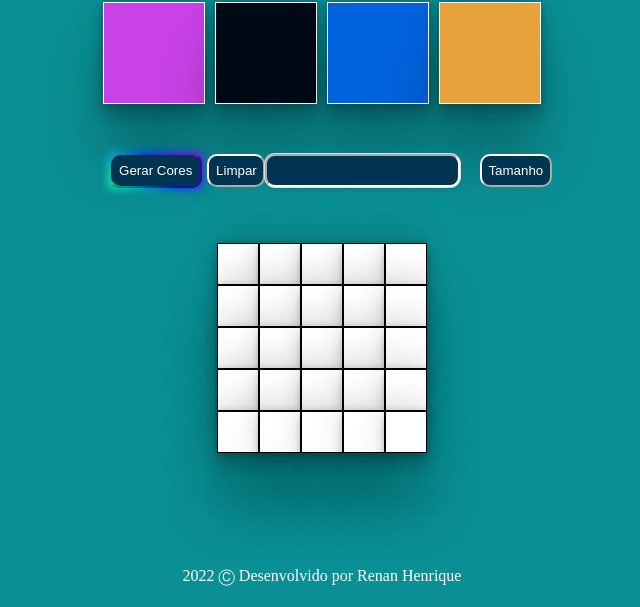
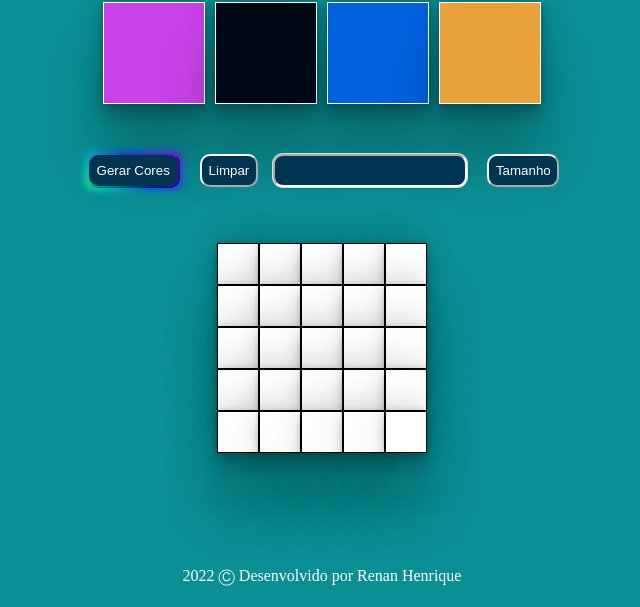
Before and after one commit to renanhenriquedev/Pixel-Art, a plain HTML site: page index.html in a window 1280 px wide. Shown: the part 209-816 px from the top of the page, without its empty margins (318-958 px from the left). Drawn offline with Linux system fonts and the light colour scheme.

Commit message:
fix a error code in css

```diff
--- a/style.css
+++ b/style.css
@@ -83,7 +83,7 @@ h1 {
     display: flex;
     flex-direction: row;
 }
-https://www.youtube.com/watch?v=A_cOJRhn3qE&ab_channel=ClipsDoBald
+
 .space {
     margin-right: 15px;
 }
```
